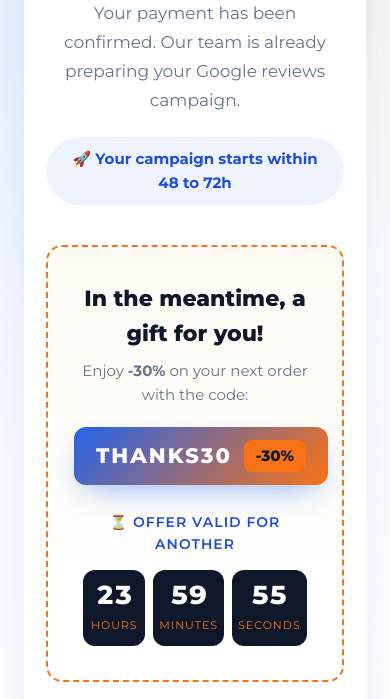
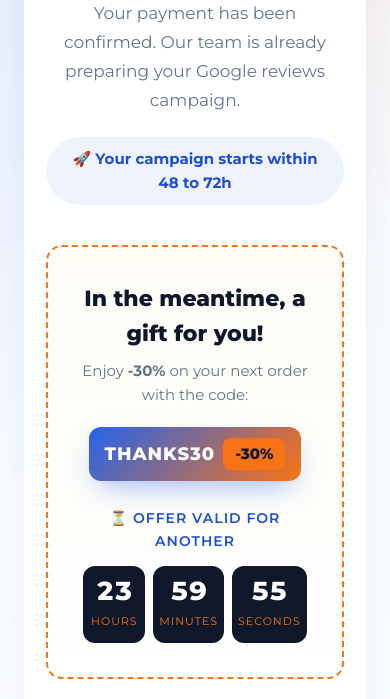
Before and after one commit to goodev5124/buy-reviews-ph.com_PH, a plain HTML site: page thank-you.html in a window 390 px wide. Shown: the part 398-1097 px from the top of the page. Drawn offline with Linux system fonts and the light colour scheme.

Commit message:
Fix responsive mobile: la puce du code promo ne deborde plus
.promo-code-big passe en flex-wrap + max-width:100%; mobile: police et
letter-spacing reduits. Corrige le debordement des codes longs sur petit ecran.

Co-Authored-By: Claude Opus 4.8 (1M context) <noreply@anthropic.com>

```diff
--- a/thank-you.html
+++ b/thank-you.html
@@ -108,6 +108,10 @@
 
         .promo-code-big {
             display: inline-flex;
+            flex-wrap: wrap;
+            justify-content: center;
+            max-width: 100%;
+            overflow-wrap: anywhere;
             align-items: center;
             gap: 12px;
             background: linear-gradient(135deg, var(--primary), var(--accent));
@@ -184,7 +188,7 @@
             .thankyou { padding: 140px 0 70px; }
             .thankyou-card { padding: 40px 22px; }
             .thankyou-card h1 { font-size: 27px; }
-            .promo-code-big { font-size: 21px; padding: 12px 22px; }
+            .promo-code-big { font-size: 18px; letter-spacing: 1px; padding: 11px 16px; gap: 8px; }
             .countdown { gap: 8px; }
             .countdown-box { min-width: 62px; padding: 12px 6px; }
             .countdown-num { font-size: 26px; }
```
